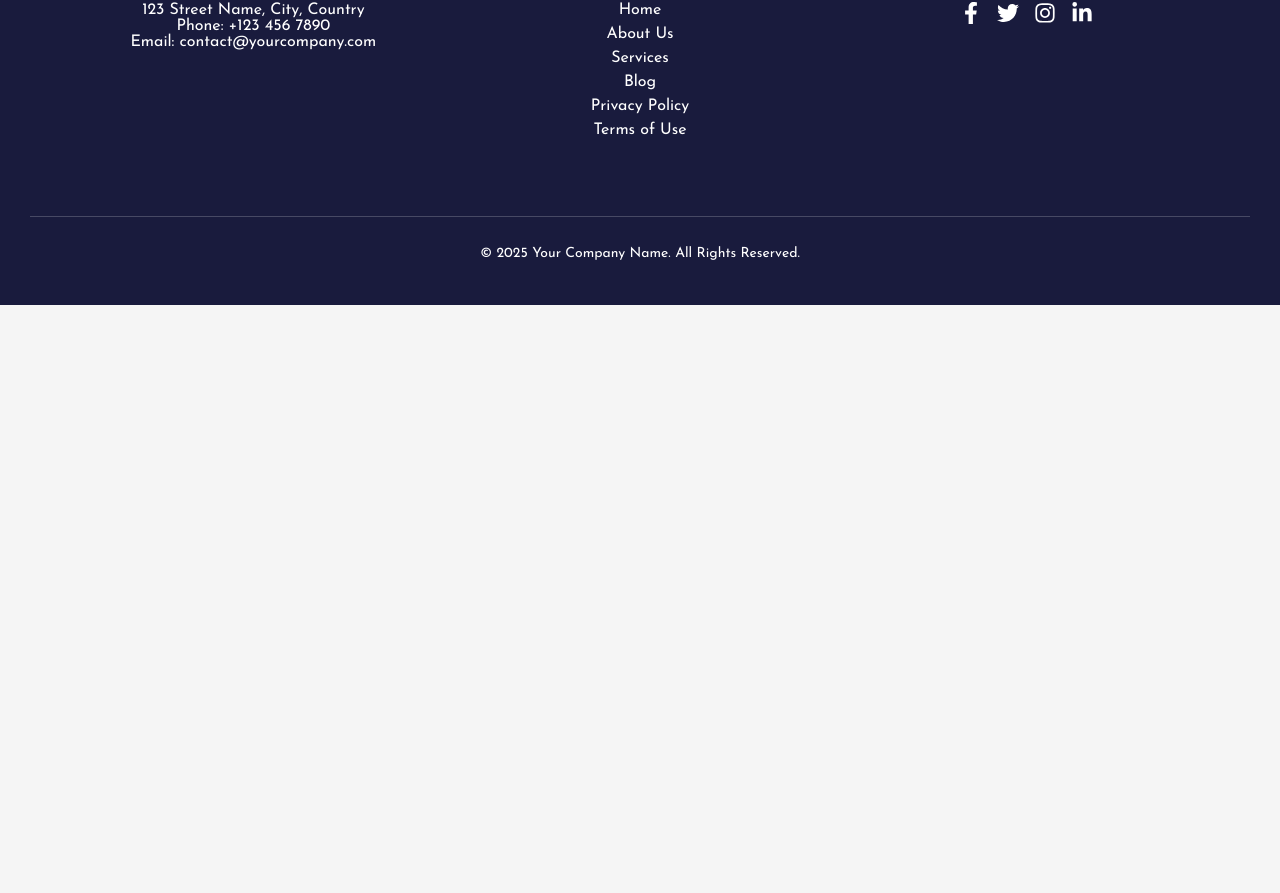
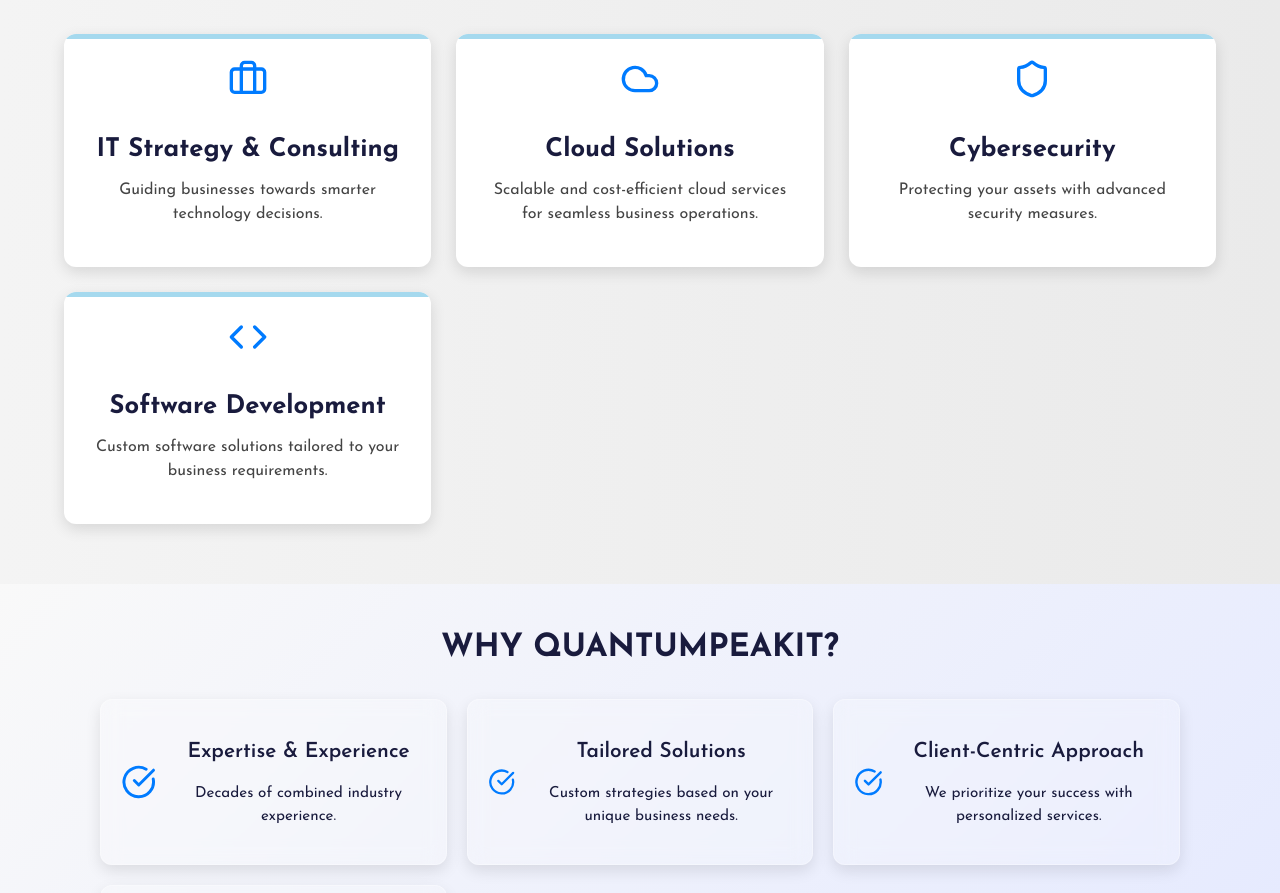
Before and after one commit to thakur7071/quantumpeakIT, a React (Vite) app: page / in a window 1280 px wide. Shown: the part 915-1808 px from the top of the page. Before the commit the page ends 1220 px from the top, so only its background shows below. Built offline with nearby package versions, Linux system fonts and the light colour scheme.

Commit message:
Initial Commit

```diff
--- a/src/Components/About/About.css
+++ b/src/Components/About/About.css
@@ -66,7 +66,7 @@
 .mv div:hover {
     transform: scale(1.05);
     box-shadow: 0 8px 16px rgba(0, 0, 0, 0.15);
- border: 2px solid #ffbb03;
+
 
 }
 
--- /dev/null
+++ b/src/Components/ChooseUs/ChooseUs.css
@@ -0,0 +1,168 @@
+.choose-us {
+  text-align: center;
+  padding: 60px 20px;
+  background: linear-gradient(135deg, #f9f9f9, #e3e8ff);
+}
+
+.section-title {
+  font-size: 2rem;
+  font-weight: bold;
+  margin-bottom: 25px;
+  color: #191b3d;
+  position: relative;
+  display: inline-block;
+  margin-top: -20px;
+  text-transform: uppercase;
+}
+
+.points-container {
+  display: grid;
+  grid-template-columns: repeat(auto-fit, minmax(280px, 1fr));
+  gap: 20px;
+  max-width: 1100px;
+  margin: auto;
+  padding: 10px;
+}
+
+.point {
+  display: flex;
+  align-items: center;
+  background: rgba(255, 255, 255, 0.2);
+  backdrop-filter: blur(10px);
+  padding: 20px;
+  border-radius: 12px;
+  box-shadow: 0 6px 15px rgba(0, 0, 0, 0.1);
+  transition: all 0.4s ease-in-out;
+  border: 1px solid rgba(255, 255, 255, 0.3);
+  position: relative;
+  overflow: hidden;
+}
+
+.point::before {
+  content: "";
+  position: absolute;
+  width: 100%;
+  height: 100%;
+  background: rgba(255, 255, 255, 0.1);
+  top: 0;
+  left: -100%;
+  transition: all 0.5s ease-in-out;
+}
+
+.point:hover::before {
+  left: 0;
+}
+
+.point:hover {
+  transform: translateY(-8px);
+  box-shadow: 0 10px 20px rgba(0, 0, 0, 0.15);
+  border-color: rgba(255, 255, 255, 0.6);
+}
+
+.point:hover .icon {
+  transform: scale(1.1);
+  color: #ff6b6b;
+  text-shadow: 0px 0px 10px rgba(255, 107, 107, 0.5);
+}
+
+.icon {
+  color: #007bff;
+  margin-right: 15px;
+  width: 40px;
+  height: 40px;
+  transition: transform 0.3s ease-in-out, color 0.3s ease-in-out;
+}
+
+.text-content h3 {
+  font-size: 1.3rem;
+  color: #191b3d;
+  font-weight: 600;
+}
+
+.text-content p {
+  font-size: 0.95rem;
+  color: #191b3d;
+  line-height: 1.5;
+}
+
+/* RESPONSIVE DESIGN */
+@media (max-width: 1024px) {
+  .section-title {
+    font-size: 1.8rem;
+  }
+
+  .points-container {
+    grid-template-columns: repeat(auto-fit, minmax(250px, 1fr));
+    gap: 15px;
+  }
+
+  .point {
+    padding: 18px;
+  }
+
+  .icon {
+    width: 35px;
+    height: 35px;
+  }
+
+  .text-content h3 {
+    font-size: 1.2rem;
+  }
+
+  .text-content p {
+    font-size: 0.9rem;
+  }
+}
+
+@media (max-width: 768px) {
+  .section-title {
+    font-size: 1.6rem;
+  }
+
+  .points-container {
+    grid-template-columns: 1fr;
+    gap: 10px;
+  }
+
+  .point {
+    padding: 15px;
+    flex-direction: column;
+    text-align: center;
+  }
+
+  .icon {
+    margin-right: 0;
+    margin-bottom: 10px;
+  }
+
+  .text-content h3 {
+    font-size: 1.1rem;
+  }
+
+  .text-content p {
+    font-size: 0.85rem;
+  }
+}
+
+@media (max-width: 480px) {
+  .section-title {
+    font-size: 1.4rem;
+  }
+
+  .point {
+    padding: 12px;
+  }
+
+  .icon {
+    width: 30px;
+    height: 30px;
+  }
+
+  .text-content h3 {
+    font-size: 1rem;
+  }
+
+  .text-content p {
+    font-size: 0.8rem;
+  }
+}
--- /dev/null
+++ b/src/Components/ChooseUs/ChooseUs.jsx
@@ -0,0 +1,44 @@
+import React from "react";
+import "./ChooseUs.css";
+import { CheckCircle } from "lucide-react";
+
+const ChooseUs = () => {
+  const points = [
+    {
+      title: "Expertise & Experience",
+      description: "Decades of combined industry experience.",
+    },
+    {
+      title: "Tailored Solutions",
+      description: "Custom strategies based on your unique business needs.",
+    },
+    {
+      title: "Client-Centric Approach",
+      description: "We prioritize your success with personalized services.",
+    },
+    {
+      title: "Proven Results",
+      description:
+        "Showcase success metrics, such as percentage growth or improved efficiency.",
+    },
+  ];
+
+  return (
+    <section className="choose-us">
+      <h2 className="section-title">Why QuantumPeakIT?</h2>
+      <div className="points-container">
+        {points.map((point, index) => (
+          <div key={index} className="point">
+            <CheckCircle className="icon" />
+            <div className="text-content">
+              <h3>{point.title}</h3>
+              <p>{point.description}</p>
+            </div>
+          </div>
+        ))}
+      </div>
+    </section>
+  );
+};
+
+export default ChooseUs;
--- a/src/Components/HomePageServices/HomePageServices.css
+++ b/src/Components/HomePageServices/HomePageServices.css
@@ -0,0 +1,121 @@
+.homepage-service-section {
+    padding: 60px 5%;
+    background: linear-gradient(to right, #f4f4f4, #eaeaea);
+    text-align: center;
+}
+
+.homepage-service-container {
+    max-width: 1300px;
+    margin: 0 auto;
+}
+
+.homepage-service-title {
+    font-size: clamp(1.8rem, 4vw, 2.5rem);
+    font-weight: 700;
+    color: #191b3d;
+    margin-bottom: 40px;
+
+    letter-spacing: 1px;
+}
+
+/* Responsive Grid */
+.homepage-service-grid {
+    display: grid;
+    grid-template-columns: repeat(auto-fit, minmax(280px, 1fr));
+    gap: 25px;
+    justify-content: center;
+}
+
+/* Service Cards */
+.homepage-service-card {
+    background: white;
+    padding: 25px;
+    border-radius: 12px;
+    box-shadow: 0 5px 15px rgba(0, 0, 0, 0.12);
+    text-align: center;
+    transition: transform 0.3s ease-in-out, box-shadow 0.3s ease-in-out;
+    position: relative;
+    overflow: hidden;
+    cursor: pointer;
+}
+
+/* 3D Hover Effect */
+.homepage-service-card:hover {
+    transform: translateY(-8px) scale(1.03);
+    box-shadow: 0 10px 20px rgba(0, 0, 0, 0.15);
+}
+
+/* Animated Border */
+.homepage-service-card::before {
+    content: "";
+    position: absolute;
+    top: 0;
+    left: 0;
+    width: 100%;
+    height: 5px;
+    background: rgb(165, 217, 238);
+    transition: height 0.3s ease-in-out;
+}
+
+.homepage-service-card:hover::before {
+    height: 100%;
+    opacity: 0.1;
+}
+
+/* Service Icons */
+.homepage-service-icon {
+    font-size: 3rem;
+    color: #007bff;
+    margin-bottom: 15px;
+    transition: transform 0.3s ease-in-out;
+}
+
+/* Icon Hover Animation */
+.homepage-service-card:hover .homepage-service-icon {
+    transform: rotateY(360deg);
+}
+
+/* Headings */
+.homepage-service-heading {
+    font-size: 1.6rem;
+    font-weight: 700;
+    color: #191b3d;
+    margin-bottom: 12px;
+}
+
+/* Description */
+.homepage-service-description {
+    font-size: 1rem;
+    color: #444;
+    line-height: 1.5;
+}
+
+/* Responsive Design */
+@media (max-width: 768px) {
+    .homepage-service-grid {
+        grid-template-columns: 1fr;
+    }
+
+    .homepage-service-card {
+        padding: 20px;
+    }
+
+    .homepage-service-icon {
+        font-size: 2.5rem;
+    }
+}
+
+@media (prefers-color-scheme: dark) {
+    .homepage-service-section {
+        background: #121212;
+    }
+
+    .homepage-service-card {
+        background: #1e1e1e;
+        color: #fff;
+    }
+
+    .homepage-service-heading, .homepage-service-description {
+        color: #f5f5f5;
+    }
+}
--- a/src/Components/HomePageServices/HomePageServices.jsx
+++ b/src/Components/HomePageServices/HomePageServices.jsx
@@ -1,9 +1,46 @@
-const HomePageServices = () => {
+import { Cloud, Shield, Code, Briefcase } from "lucide-react";
+import "./HomePageServices.css";
+
+const services = [
+  {
+    icon: <Briefcase size={40} />,
+    title: "IT Strategy & Consulting",
+    description: "Guiding businesses towards smarter technology decisions."
+  },
+  {
+    icon: <Cloud size={40} />,
+    title: "Cloud Solutions",
+    description: "Scalable and cost-efficient cloud services for seamless business operations."
+  },
+  {
+    icon: <Shield size={40} />,
+    title: "Cybersecurity",
+    description: "Protecting your assets with advanced security measures."
+  },
+  {
+    icon: <Code size={40} />,
+    title: "Software Development",
+    description: "Custom software solutions tailored to your business requirements."
+  }
+];
+
+const HomePageService = () => {
   return (
-    <div>
-      homepaseservices
-    </div>
-  )
-}
+    <section className="homepage-service-section">
+      <div className="homepage-service-container">
+        <h2 className="homepage-service-title">Our Services</h2>
+        <div className="homepage-service-grid">
+          {services.map((service, index) => (
+            <div key={index} className="homepage-service-card">
+              <div className="homepage-service-icon">{service.icon}</div>
+              <h3 className="homepage-service-heading">{service.title}</h3>
+              <p className="homepage-service-description">{service.description}</p>
+            </div>
+          ))}
+        </div>
+      </div>
+    </section>
+  );
+};
 
-export default HomePageServices
+export default HomePageService;
--- a/src/Components/Service/Service.css
+++ b/src/Components/Service/Service.css
@@ -19,12 +19,12 @@
     display: flex;
     padding: 50px;
     border-radius: 12px;
-    box-shadow: 5px 8px 10px #191b3d;
+    box-shadow: 3px 8px 10px #191b3d;
     background: #191b3d;
     flex-direction: column;
     justify-content: space-around;
+}
 
-}
 
 .service-benefits,
 .service-cta {
@@ -39,6 +39,8 @@
     margin-bottom: 10px;
 }
 
+
+
 .service-icon {
     color: #ffbb03;
 }
@@ -49,6 +51,7 @@
     color: white;
     font-family: "Josefin Sans", sans-serif; /* Consistent */
 }
+
 
 .service-description {
     font-size: 1rem;
--- a/src/Components/Service/Service.jsx
+++ b/src/Components/Service/Service.jsx
@@ -1,5 +1,5 @@
 import { Briefcase, Cloud, Shield } from "lucide-react"; // Import icons
-import "./Service.css";
+// import "./Service.css";
 
 const services = [
   {
--- a/src/pages/Home.jsx
+++ b/src/pages/Home.jsx
@@ -1,12 +1,13 @@
 import Hero from "../Components/Hero/Hero"
 import HomePageServices from "../Components/HomePageServices/HomePageServices"
-
+import ChooseUs from "../Components/ChooseUs/ChooseUs"
 
 const Home = () => {
   return (
     <div>
       <Hero/>
       <HomePageServices/>
+      <ChooseUs/>
     </div>
   )
 }
```
